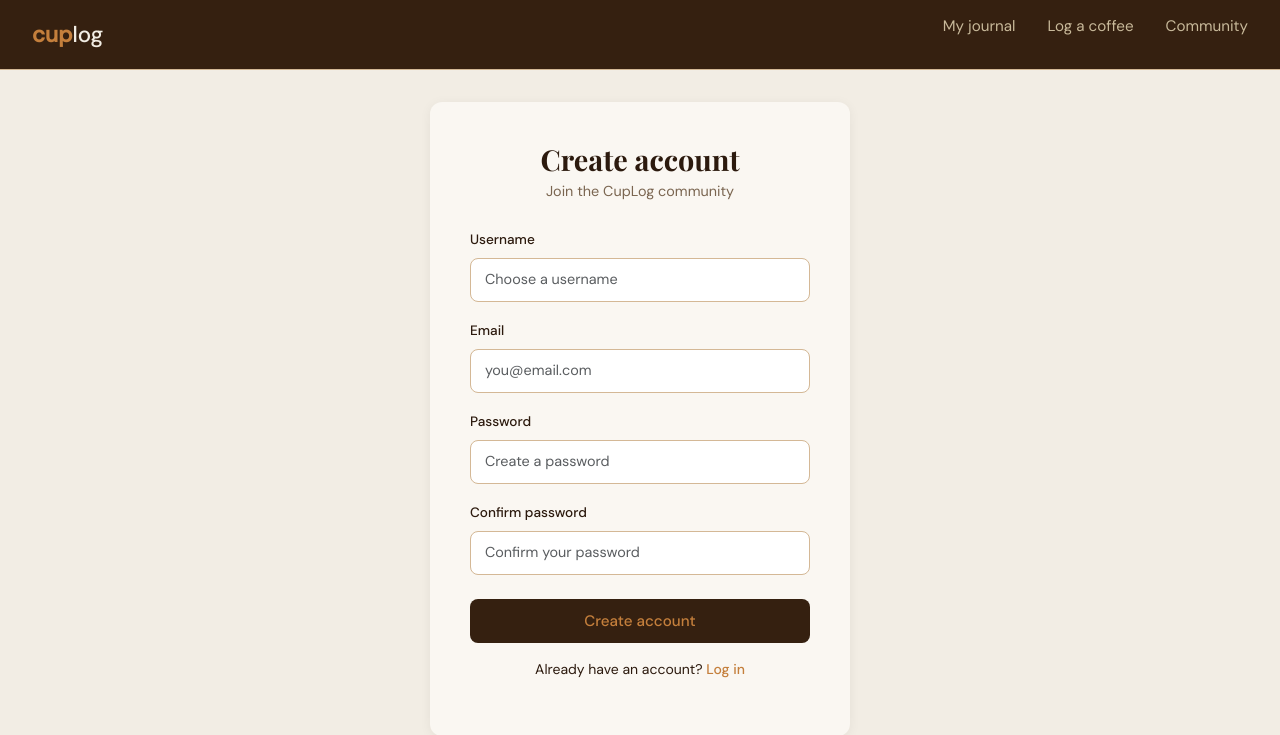
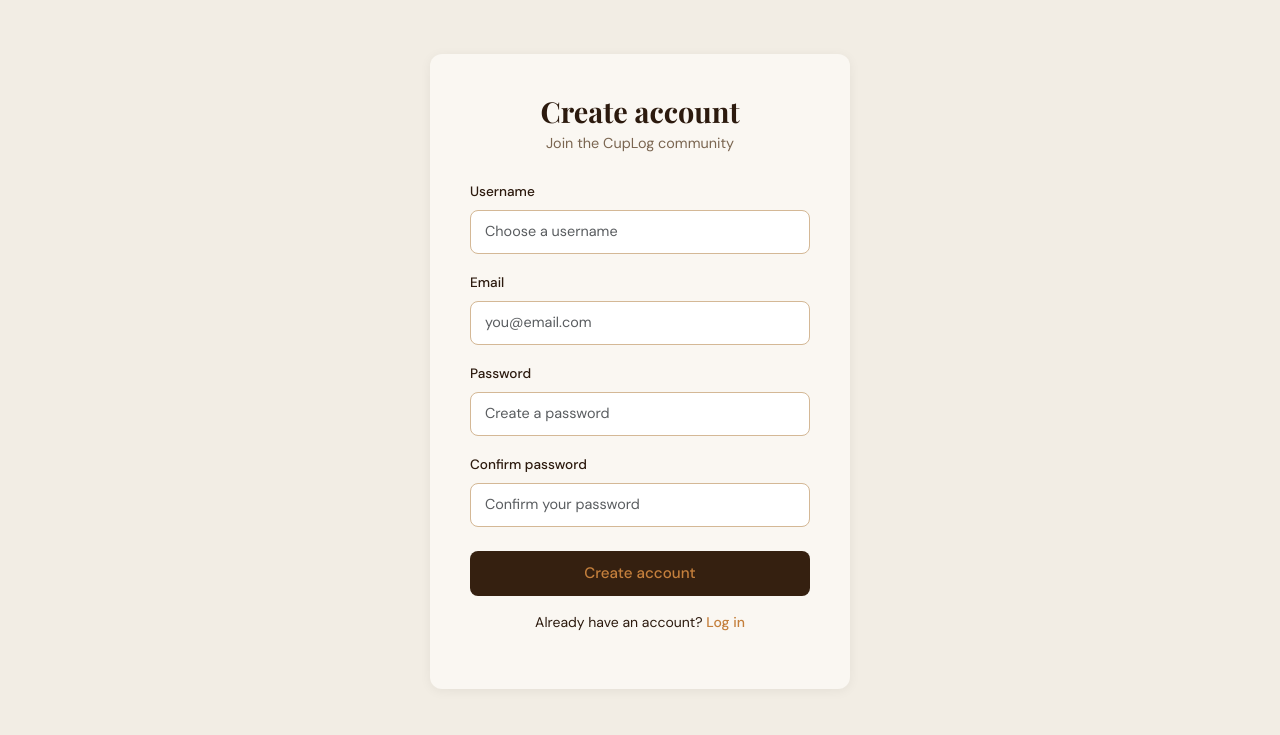
Before and after one commit to Dhruvvv1309/CITS3403_PROJECT, a Flask app: page /signup in a window 1280 px wide. Shown: the top 735 px of the page. Run offline with Flask 3, Linux system fonts and the light colour scheme.

Commit message:
fix: remove navbar from signup page

```diff
--- a/app/templates/signup.html
+++ b/app/templates/signup.html
@@ -9,17 +9,6 @@
   <link rel="stylesheet" href="{{ url_for('static', filename='css/signup.css') }}"/>
 </head>
 <body>
-
-<!-- NAVBAR -->
-<nav class="top-nav">
-  <a class="brand" href="#"><span>cup</span>log</a>
-  <ul class="nav-links">
-    <li><a href="#">My journal</a></li>
-    <li><a href="#">Log a coffee</a></li>
-    <li><a href="#">Community</a></li>
-  </ul>
-</nav>
-
 <!-- SIGNUP CARD -->
 <div class="signup-container">
   <div class="signup-card">
```
